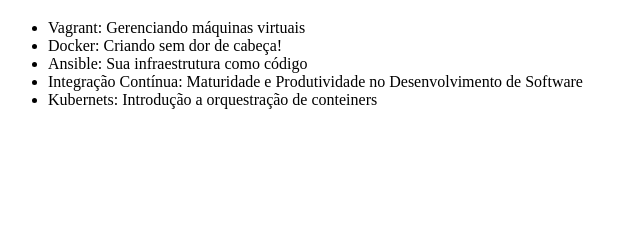
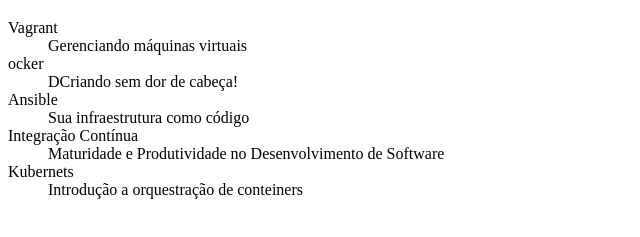
Before and after one commit to armanoalves/alura-git, a plain HTML site: page index.html in a window 1280 px wide. Shown: the part 61-298 px from the top of the page, without its empty margins (0-640 px from the left). Drawn offline with Linux system fonts and the light colour scheme.

Commit message:
Trocando UL por DL e separando os títulos

```diff
--- a/index.html
+++ b/index.html
@@ -8,12 +8,18 @@
 </head>
 <body>
     <h1>Cursos de DevOps</h1>
-    <ul>
-        <li>Vagrant: Gerenciando máquinas virtuais</li>
-        <li>Docker: Criando sem dor de cabeça!</li>
-        <li>Ansible: Sua infraestrutura como código</li>
-        <li>Integração Contínua: Maturidade e Produtividade no Desenvolvimento de Software</li>
-        <li>Kubernets: Introdução a orquestração de conteiners</li>
-    </ul>
+
+    <dl>
+        <dt>Vagrant</dt>
+        <dd>Gerenciando máquinas virtuais</li>
+        <dt>ocker</dt>
+        <dd>DCriando sem dor de cabeça!</li>
+        <dt>Ansible</dt>
+        <dd>Sua infraestrutura como código</li>
+        <dt>Integração Contínua</dt>
+        <dd>Maturidade e Produtividade no Desenvolvimento de Software</li>
+        <dt>Kubernets</dt>
+        <dd>Introdução a orquestração de conteiners</li>
+    </dl>
 </body>
 </html>
```
